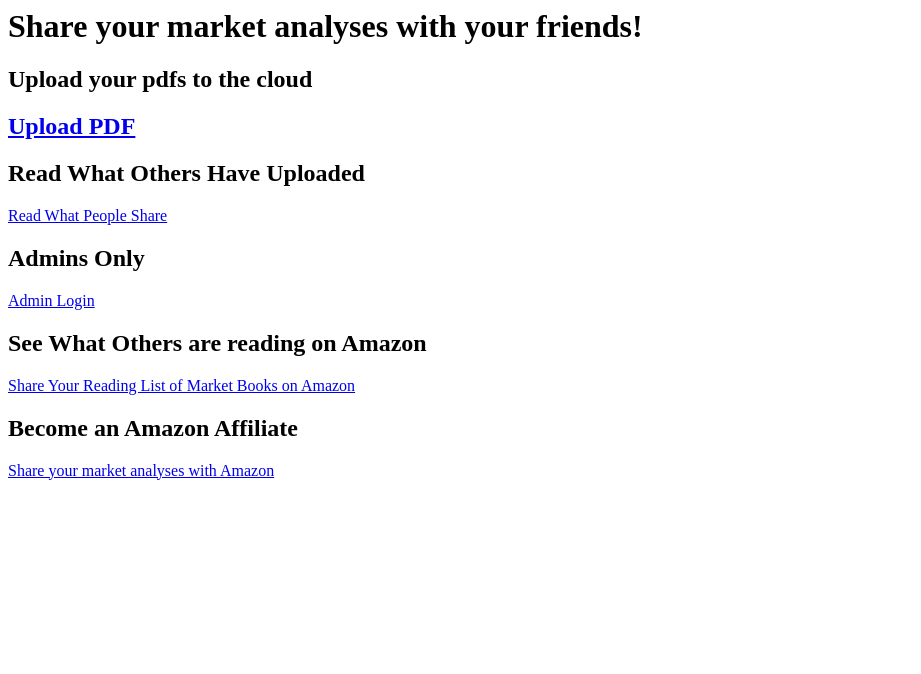
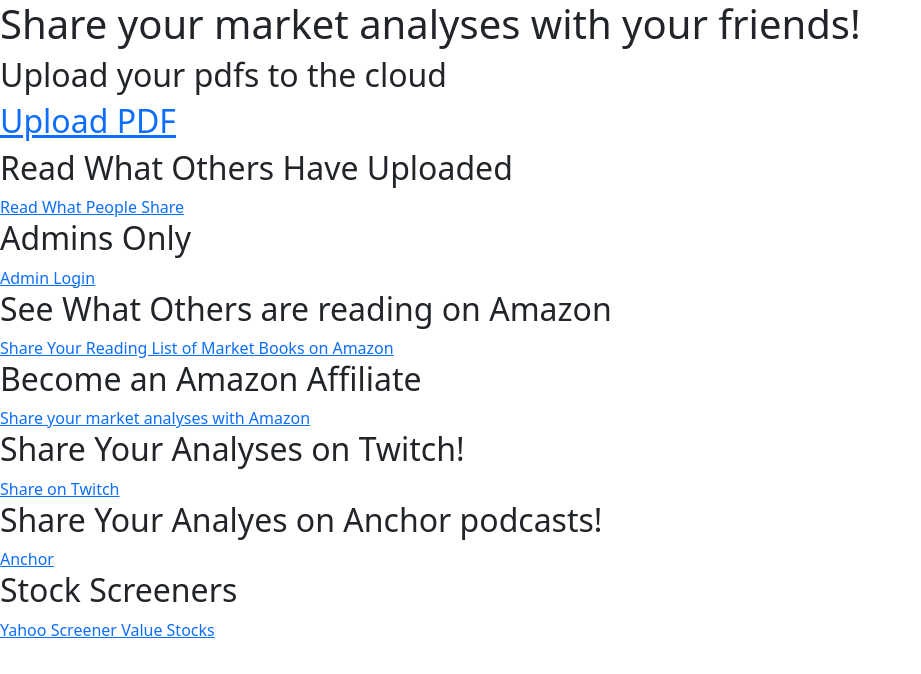
Before and after one commit to patrickchirdon/patrickchirdon.github.io, a plain HTML site: page index.html in a window 1280 px wide. Shown: the whole page, without its empty margins (0-921 px from the left). Drawn offline with nearby package versions, Linux system fonts and the light colour scheme.

Commit message:
Update index.html

```diff
--- a/index.html
+++ b/index.html
@@ -16,5 +16,19 @@
     <h2>Become an Amazon Affiliate </h2>
     <a href="https://www.audible.com/ep/affiliate-intro">Share your market analyses with Amazon </a>
 
+    <h2> Share Your Analyses on Twitch! </h2>
+    <a href="https://www.twitch.tv/">Share on Twitch </a>
+    <h2> Share Your Analyes on Anchor podcasts! </h2>
+    <a href="https://anchor.fm/?adjust_referrer=adjust_reftag%3DcVrdDzKpe9hLr&gclsrc=aw.ds&utm_campaign=alwayson_ucanz_us_premiumbusiness_anchor_brand%2Bcontextual-desktop%2Btext%2Bexact%2Bus-en%2Bgoogle&utm_medium=paidsearch&utm_source=us-en_brand_contextual_text">Anchor</a>
+
+
+    <h2> Stock Screeners </h2>
+    <a href="https://finance.yahoo.com/screener/">Yahoo Screener </a>
+
+    <a href="https://tools.morningstar.co.uk/uk/stock/highlowprices/default.aspx?tool=highlowprices">Value Stocks </a>
+     <meta charset="utf-8">
+    <meta name="viewport" content="width=device-width, initial-scale=1">
+     <link href="https://cdn.jsdelivr.net/npm/bootstrap@5.2.0/dist/css/bootstrap.min.css" rel="stylesheet" integrity="sha384-gH2yIJqKdNHPEq0n4Mqa/HGKIhSkIHeL5AyhkYV8i59U5AR6csBvApHHNl/vI1Bx" crossorigin="anonymous">
+
 </body>
 </html>
```
